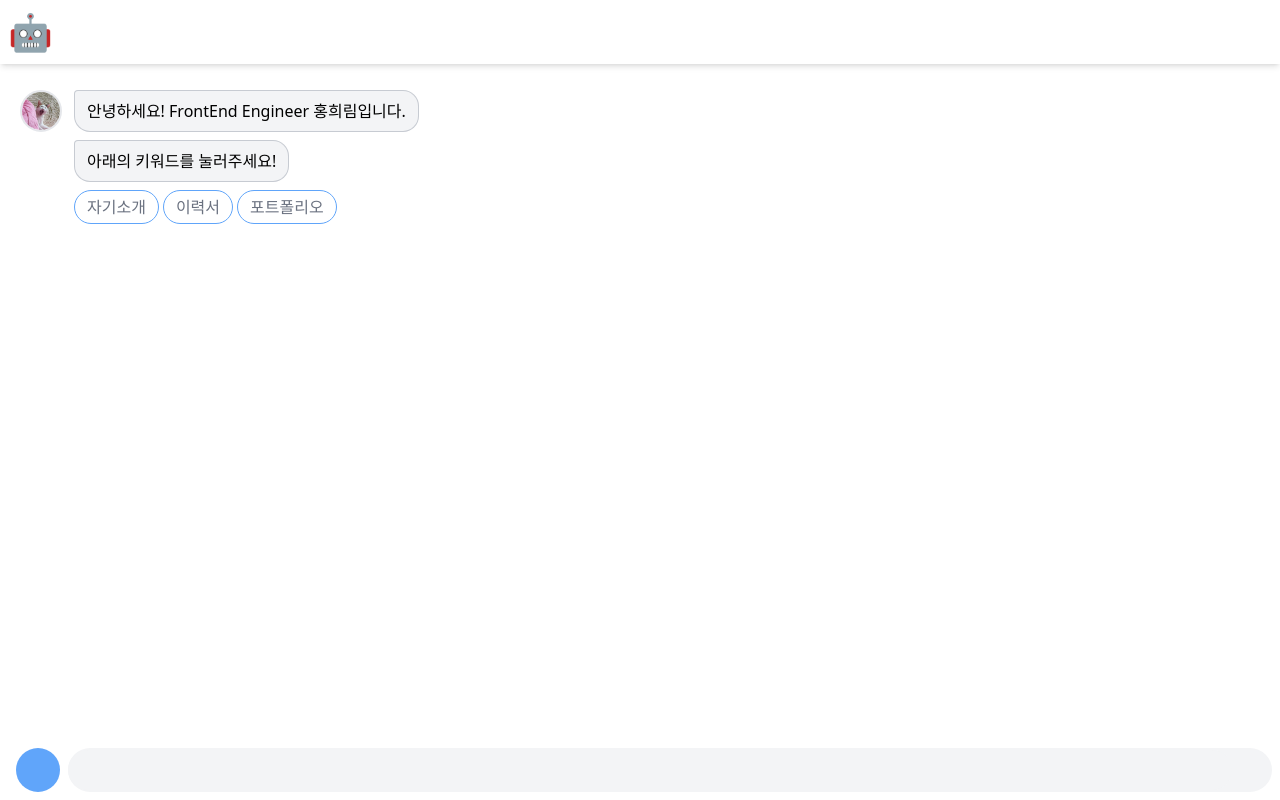
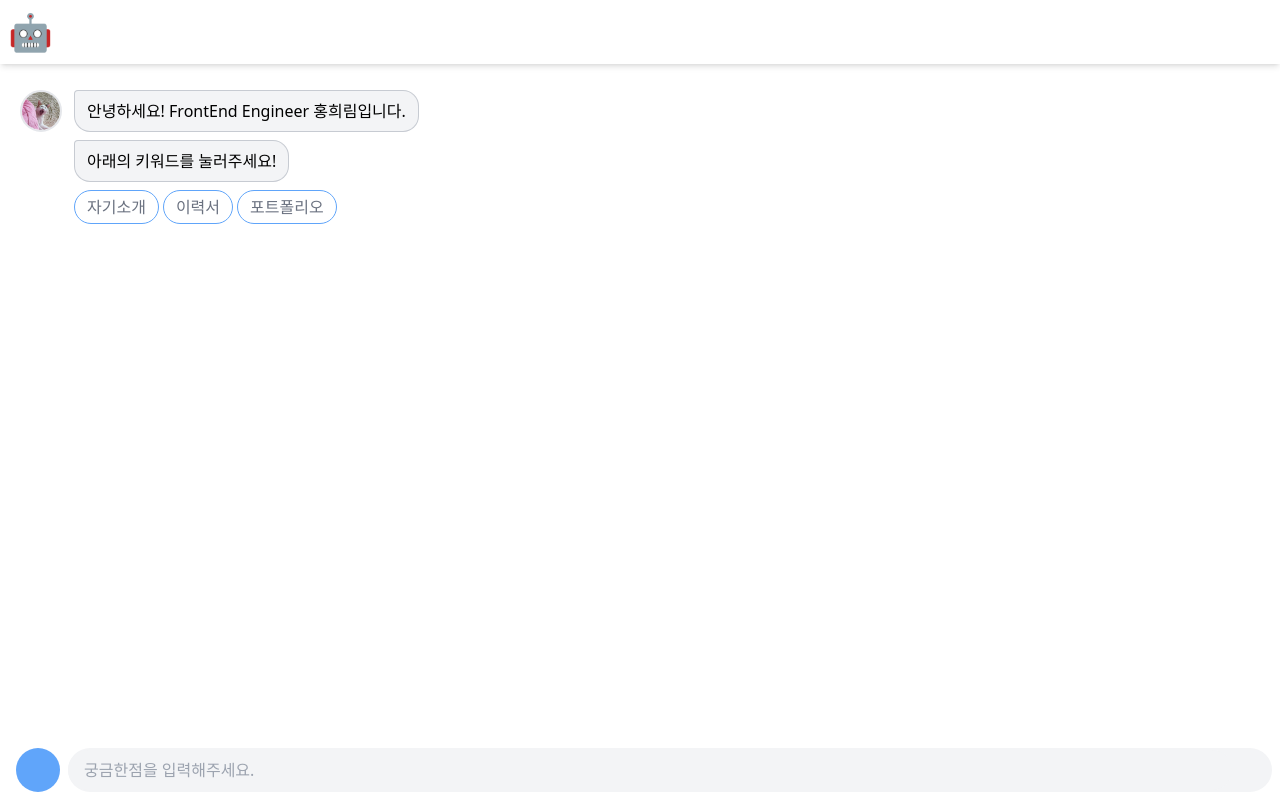
Before and after one commit to Henry-Hong/HHR-Clone-Chatbot, a React (Vite) app: page / in a window 1280 px wide. Built offline with nearby package versions, Linux system fonts and the light colour scheme.

Commit message:
fix : input autocomplete 제거

```diff
--- a/src/components/cores/Input/index.tsx
+++ b/src/components/cores/Input/index.tsx
@@ -11,6 +11,7 @@ const TextInput = forwardRef<HTMLInputElement, IInputProps>(function (
     <Flex variants="horizontalCenter" className={tw(wrapperClassName)}>
       {leftComponent}
       <input
+        autoComplete="off"
         ref={ref}
         type="text"
         autoFocus
--- a/src/components/customs/Footer/index.tsx
+++ b/src/components/customs/Footer/index.tsx
@@ -28,6 +28,7 @@ export default function Footer() {
     <Flex className="fixed bottom-0 bg-white w-full h-[60px] pl-4 pr-2 py-2 gap-2">
       <HomeButton onClick={() => {}} />
       <Input
+        placeholder="궁금한점을 입력해주세요."
         autoFocus
         disabled={pending}
         ref={inputRef}
```
